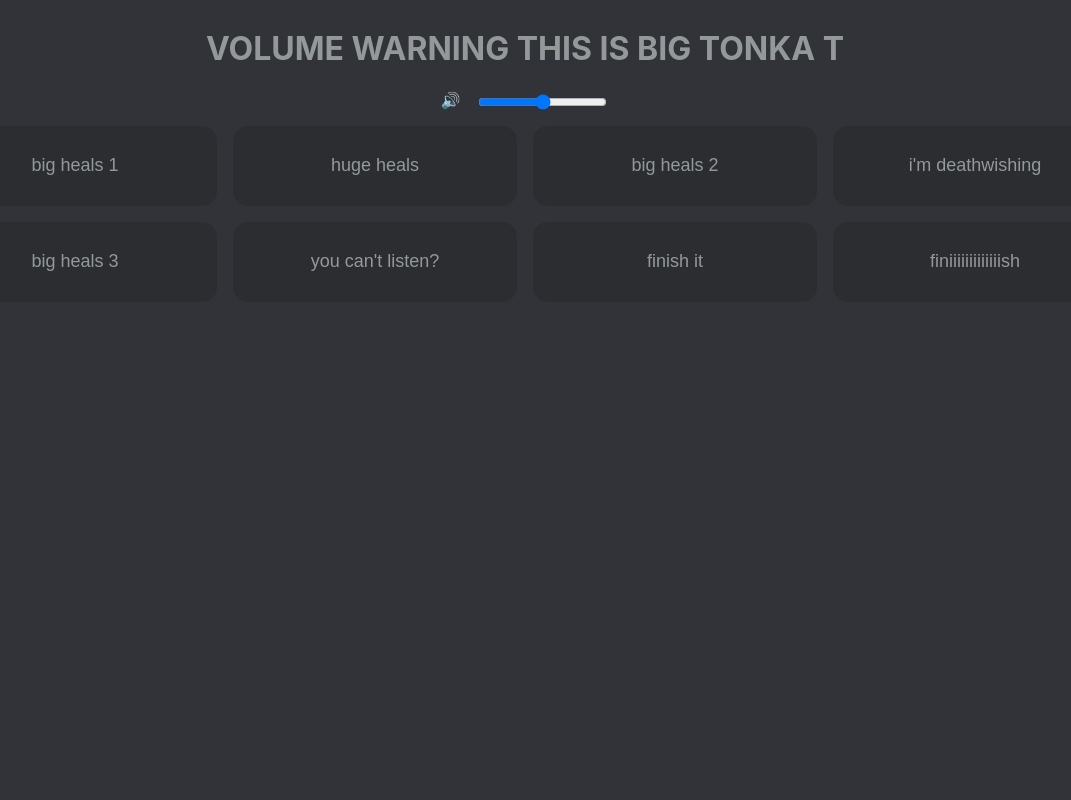
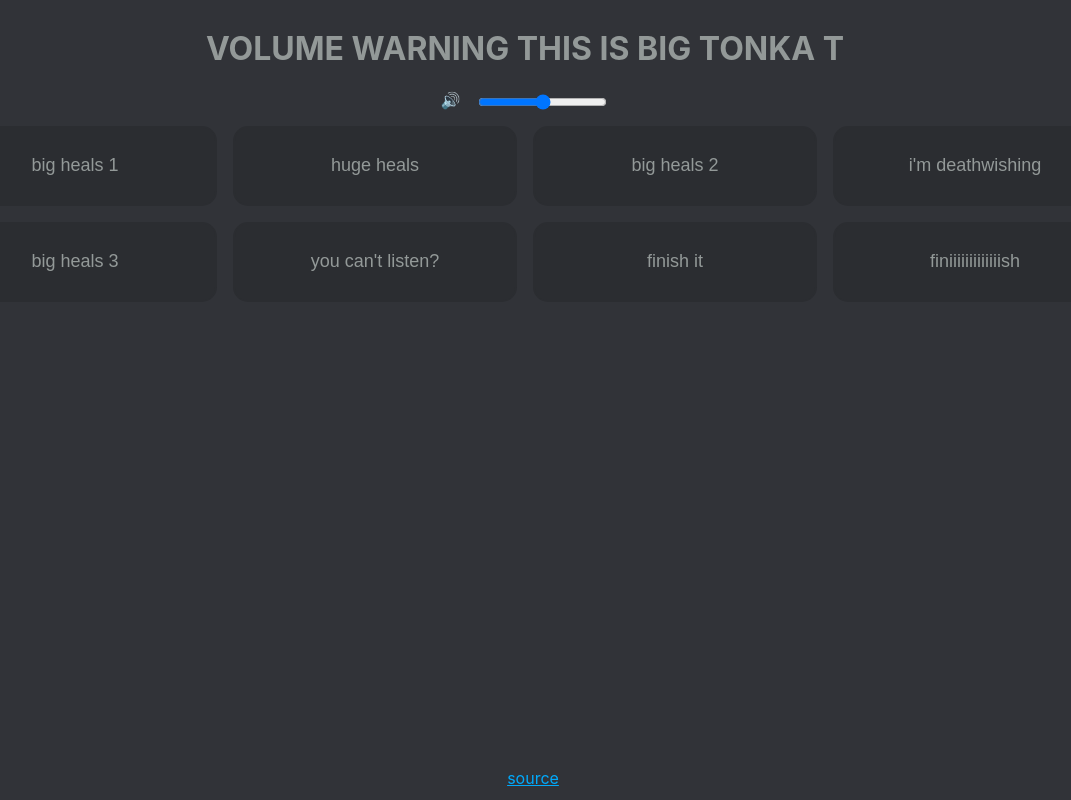
Before and after one commit to duor-git/duor-git.github.io, a plain HTML site: page index.html in a window 1280 px wide. Shown: the whole page, without its empty margins (115-1186 px from the left). Drawn offline with Linux system fonts and the light colour scheme.

Commit message:
add clip

```diff
--- a/index.html
+++ b/index.html
@@ -23,6 +23,9 @@
             <div class="button-wrap"><button id="8">finiiiiiiiiiiiiish</button></div>
         </div>
     </div>
+    <div class="footer">
+        <a href="https://www.twitch.tv/loltyler1/clip/AthleticPlausibleWebDatBoi-tdEMS4l9Xu8I3T2z" target="_blank">source</a>
+    </div>
 </body>
 
 <script src="./site.js"></script>
--- a/site.css
+++ b/site.css
@@ -62,6 +62,19 @@ input {
     top: 2px;
 }
 
+.footer {
+    position: fixed;
+    bottom: 0;
+    display: flex;
+    width: 100%;
+    justify-content: center;
+    min-height: 2rem;
+}
+
+a {
+    color: #00AAFC;
+}
+
 @media screen and (max-width: 1200px) {
 
     .sounds {
```
